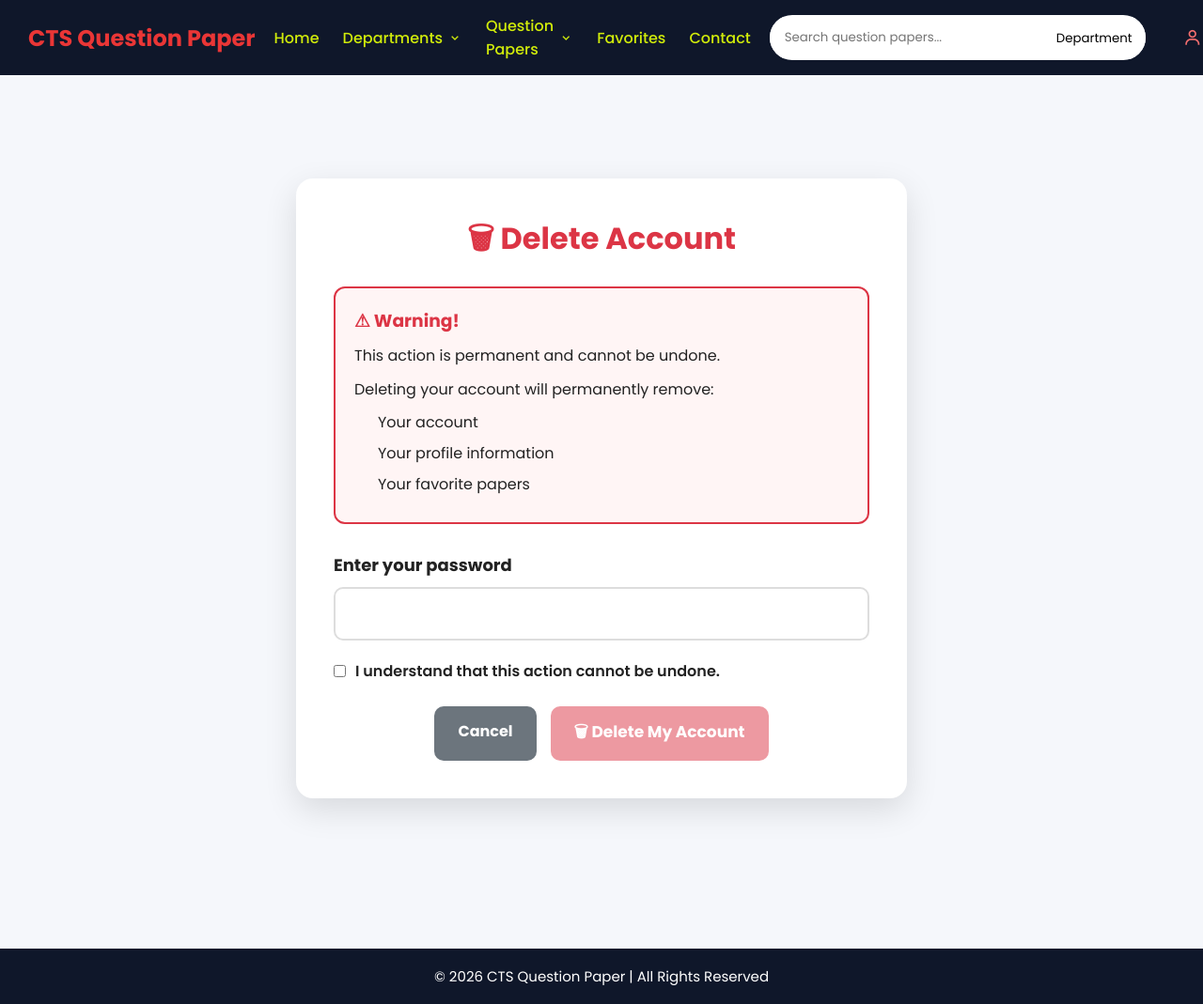
After one commit to aroy14122005-dotcom/cts-question-paper, a Django app: page /delete-account/ in a window 1280 px wide; the page is wider, and only the part inside the window is pictured. The commit adds this page. Shown: that part at 94% size. Run offline with Django 5.2, Linux system fonts and the light colour scheme; the visitor is signed in with stand-in values (Sample User, id 1).

Commit message:
Add admin dashboard and delete account pages

```diff
--- /dev/null
+++ b/main/static/css/delete_account.css
@@ -0,0 +1,153 @@
+/* =========================
+   Delete Account Page
+========================= */
+.delete-container {
+    max-width: 650px;
+    margin:80px auto;;
+    padding: 40px;
+    background: #ffffff;
+    border-radius: 18px;
+    box-shadow: 0 12px 35px rgba(0,0,0,.12);
+}
+
+.delete-title {
+    text-align: center;
+    color: #dc3545;
+    font-size: 2rem;
+    margin-bottom: 20px;
+}
+
+.warning-box {
+    background: #fff5f5;
+    border: 2px solid #dc3545;
+    border-radius: 12px;
+    padding: 20px;
+    margin-bottom: 30px;
+}
+
+.warning-box h3 {
+    color: #dc3545;
+    margin-bottom: 10px;
+}
+
+.warning-box p {
+    margin-bottom: 10px;
+    line-height: 1.6;
+}
+
+.warning-box ul{
+    margin-top:10px;
+    margin-left:25px;
+}
+
+.warning-box li{
+    margin:8px 0;
+}
+
+.password-label {
+    display: block;
+    font-weight: bold;
+    margin-bottom: 10px;
+    font-size: 18px;
+}
+
+.password-input {
+    width: 100%;
+    padding: 14px;
+    font-size: 16px;
+    border: 2px solid #ddd;
+    border-radius: 10px;
+    margin-bottom: 20px;
+    transition: .3s;
+    box-sizing: border-box;
+}
+
+.password-input:focus {
+    outline: none;
+    border-color: #dc3545;
+    box-shadow: 0 0 8px rgba(220,53,69,.25);
+}
+
+.checkbox-area {
+    margin-bottom: 25px;
+}
+
+.checkbox-area label {
+    display: flex;
+    align-items: center;
+    gap: 10px;
+    cursor: pointer;
+    font-weight: 600;
+}
+
+.button-group {
+    display: flex;
+    gap: 15px;
+    justify-content: center;
+    flex-wrap: wrap;
+}
+
+.cancel-btn,
+.delete-btn {
+    text-decoration: none;
+    border: none;
+    padding: 14px 25px;
+    border-radius: 10px;
+    font-size: 16px;
+    font-weight: bold;
+    cursor: pointer;
+    transition: .3s;
+}
+
+.cancel-btn {
+    background: #6c757d;
+    color: white;
+}
+
+.cancel-btn:hover {
+    background: #5a6268;
+}
+
+.delete-btn{
+    background:#dc3545;
+    color:white;
+    font-weight:700;
+    font-size:17px;
+}
+
+.delete-btn:hover:not(:disabled) {
+    background: #bb2d3b;
+    transform: translateY(-2px);
+}
+
+.delete-btn:disabled {
+    opacity: .5;
+    cursor: not-allowed;
+}
+
+.message {
+    margin-bottom: 20px;
+    color: #dc3545;
+    font-weight: bold;
+    text-align: center;
+}
+
+/* Responsive */
+
+@media (max-width:768px){
+
+    .delete-container{
+        margin:30px 15px;
+        padding:25px;
+    }
+
+    .button-group{
+        flex-direction:column;
+    }
+
+    .cancel-btn,
+    .delete-btn{
+        width:100%;
+    }
+
+}
--- a/main/static/css/profile.css
+++ b/main/static/css/profile.css
@@ -26,22 +26,50 @@
 .profile-buttons{
     margin-top:30px;
     display:flex;
-    justify-content:center;
+    flex-direction:column;
     gap:15px;
+    align-items:center;
 }
 
+
 .profile-buttons a{
+    display:block;
+    width:85%;
     text-decoration:none;
-    padding:12px 22px;
-    border-radius:8px;
+    padding:14px;
+    border-radius:10px;
     color:#fff;
     font-weight:bold;
+    font-size:16px;
+    transition:.3s ease;
+    box-sizing:border-box;
+}
+
+.profile-buttons a:hover{
+    transform:translateY(-2px);
+    box-shadow:0 8px 20px rgba(0,0,0,.15);
 }
 
 .favorite-btn{
     background:#e91e63;
 }
 
+.favorite-btn:hover{
+    background:#d81b60;
+}
+
 .home-btn{
     background:#007bff;
 }
+
+.home-btn:hover{
+    background:#0056b3;
+}
+
+.delete-btn{
+    background:#dc3545;
+}
+
+.delete-btn:hover{
+    background:#b02a37;
+}
--- a/main/templates/main/base.html
+++ b/main/templates/main/base.html
@@ -20,6 +20,8 @@
     <link rel="stylesheet" href="{% static 'css/favorites.css' %}">
     <link rel="stylesheet" href="{% static 'css/profile.css' %}">
     <link rel="stylesheet" href="{% static 'css/change_password.css' %}">
+    <link rel="stylesheet" href="{% static 'css/delete_account.css' %}">
+    <link rel="stylesheet" href="{% static 'css/admin_dashboard.css' %}">
 
     <!-- Page CSS -->
     {% block extra_css %}{% endblock %}
--- /dev/null
+++ b/main/templates/main/delete_account.html
@@ -0,0 +1,133 @@
+{% extends "main/base.html" %}
+{% load static %}
+
+{% block title %}
+Delete Account
+{% endblock %}
+
+{% block extra_css %}
+<link rel="stylesheet" href="{% static 'css/delete_account.css' %}">
+{% endblock %}
+
+{% block content %}
+
+<div class="delete-container">
+
+    <h2 class="delete-title">
+        🗑 Delete Account
+    </h2>
+
+    <div class="warning-box">
+
+        <h3>⚠ Warning!</h3>
+
+        <p>
+            This action is permanent and cannot be undone.
+        </p>
+
+        <p>Deleting your account will permanently remove:</p>
+
+        <ul>
+            <li>Your account</li>
+            <li>Your profile information</li>
+            <li>Your favorite papers</li>
+        </ul>
+
+    </div>
+
+    {% if messages %}
+        {% for message in messages %}
+            <p class="message">
+                {{ message }}
+            </p>
+        {% endfor %}
+    {% endif %}
+
+    <form method="POST" onsubmit="return confirmDeleteAccount()">
+
+        {% csrf_token %}
+
+        <label class="password-label">
+            Enter your password
+        </label>
+
+        <input
+            type="password"
+            name="password"
+            class="password-input"
+            required
+        >
+
+        <div class="checkbox-area">
+
+            <label>
+
+                <input
+                    type="checkbox"
+                    id="confirmDelete"
+                >
+
+                I understand that this action cannot be undone.
+
+            </label>
+
+        </div>
+
+        <div class="button-group">
+
+            <a
+                href="{% url 'profile' %}"
+                class="cancel-btn"
+            >
+                Cancel
+            </a>
+
+            <button
+                type="submit"
+                class="delete-btn"
+                id="deleteBtn"
+                Disabled
+            >
+                🗑 Delete My Account
+            </button>
+
+        </div>
+
+    </form>
+
+</div>
+
+<script>
+
+console.log("Delete Account JS Loaded");
+const checkbox = document.getElementById("confirmDelete");
+const button = document.getElementById("deleteBtn");
+
+checkbox.addEventListener("change", function () {
+
+    button.disabled = !this.checked;
+
+    if (this.checked) {
+        button.style.opacity = "1";
+        button.style.cursor = "pointer";
+    } else {
+        button.style.opacity = "0.5";
+        button.style.cursor = "not-allowed";
+    }
+
+});
+
+function confirmDeleteAccount() {
+
+    return confirm(
+        "⚠ WARNING!\n\n" +
+        "Your account will be permanently deleted.\n\n" +
+        "This action cannot be undone.\n\n" +
+        "Do you want to continue?"
+    );
+
+}
+
+</script>
+
+{% endblock %}
--- a/main/templates/main/profile.html
+++ b/main/templates/main/profile.html
@@ -36,6 +36,10 @@ My Profile
                 🔒 Change Password
             </a>
 
+             <a href="{% url 'delete_account' %}" class="delete-btn">
+                🗑 Delete Account
+            </a>
+
             <a href="{% url 'home' %}" class="home-btn">
                 🏠 Back to Home
             </a>
--- a/main/urls.py
+++ b/main/urls.py
@@ -58,5 +58,7 @@ urlpatterns = [
     ),
 
     path("contact/", views.contact, name="contact"),
+    path("delete-account/", views.delete_account, name="delete_account"),
     path("logout/", views.logout_user, name="logout"),
+    path("admin-dashboard/", views.admin_dashboard, name="admin_dashboard"),
 ]
--- a/main/views.py
+++ b/main/views.py
@@ -17,6 +17,11 @@ from django.urls import reverse_lazy
 from django.contrib.auth import logout
 from django.contrib import messages
 from django.contrib.auth.decorators import login_required
+from django.contrib.admin.views.decorators import staff_member_required
+
+@staff_member_required
+def admin_dashboard(request):
+    return render(request, "main/admin_dashboard.html")
 
 
 def login_page(request):
@@ -374,3 +379,42 @@ def edit_profile(request):
     "username": request.user.username,
     "email": request.user.email,
 })
+
+@login_required
+def delete_account(request):
+
+    if request.method == "POST":
+
+        password = request.POST.get("password")
+
+        user = authenticate(
+            username=request.user.username,
+            password=password,
+        )
+
+        if user is not None:
+
+            user = request.user
+
+            logout(request)
+
+            user.delete()
+
+            messages.success(
+            request,
+            "Your account has been deleted successfully.",
+            )
+
+            return redirect("login")
+
+        else:
+
+            messages.error(
+                request,
+                "Incorrect password.",
+            )
+
+    return render(
+        request,
+        "main/delete_account.html",
+    )
```
Also changed, not shown: main/templates/main/admin_dashboard.html (added, +52 -0 lines), main/static/css/admin_dashboard.css (added).
